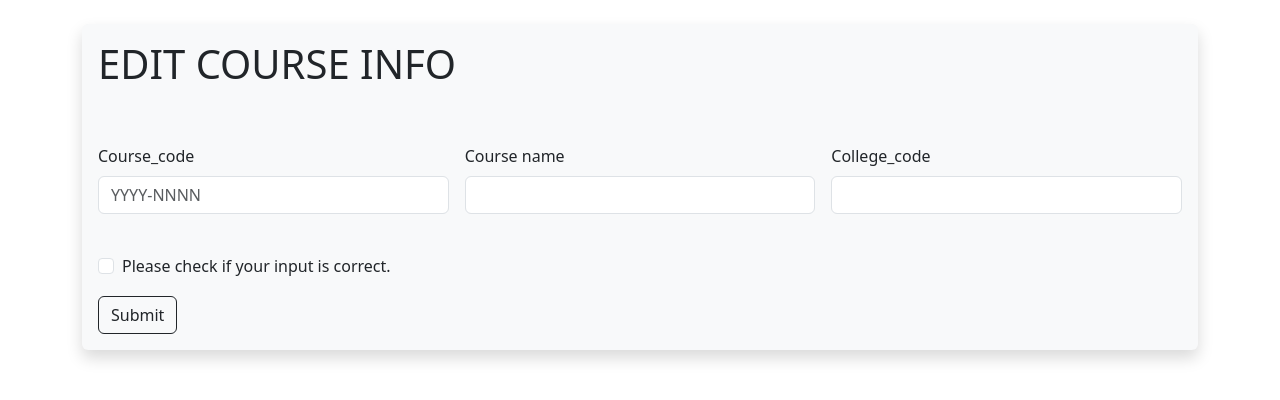
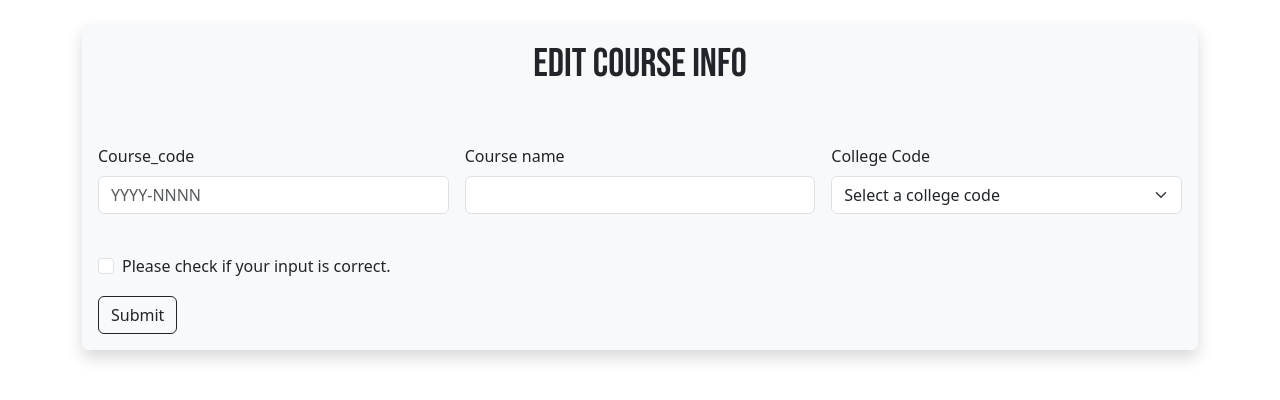
Before and after one commit to edenDorato27/SSIS_CCC181_WEB, a Flask app: template app/templates/edit_course.html in a window 1280 px wide. Shown: the part 56-456 px from the top of the page. Run offline with Flask 3, Linux system fonts and the light colour scheme; the template is opened without the code that fills it, so the values that code supplies are empty; some libraries are stand-ins or nearby versions.

Commit message:
changed font and modified dropdown menu for student and course

```diff
--- a/app/course/controller.py
+++ b/app/course/controller.py
@@ -42,6 +42,7 @@ def add():
 def edit_course():
     course_code = request.args.get('course_code')
     form = CourseForm()
+    college_code = courseModel.Course.get_college_code()
     course_data = courseModel.Course.get_course_by_id(course_code)
 
     if course_data:
@@ -67,7 +68,7 @@ def edit_course():
         else:
             flash("Failed to update course information.", "error")
 
-    return render_template("edit_course.html", form=form, info=course_data_dict)
+    return render_template("edit_course.html", form=form, info=course_data_dict, college=college_code)
 
 @course_bp.route("/course/delete", methods=["POST"])
 def delete_course():
--- a/app/static/css/styles.css
+++ b/app/static/css/styles.css
@@ -10,6 +10,11 @@
 .spaced-button {
     margin-right: 0px;
 }
+
+h1 {
+    font-family: 'Bebas Neue', sans-serif;
+    text-align: center;
+  }
 
 #popup {
     display: none;
--- a/app/student/controller.py
+++ b/app/student/controller.py
@@ -44,6 +44,7 @@ def add():
 def edit_student():
     id_number = request.args.get('id_number')
     form = StudentForm()
+    course_code = studModel.Student.get_course_code()
     student_data = studModel.Student.get_student_by_id(id_number)
 
     if student_data:
@@ -74,7 +75,7 @@ def edit_student():
         else:
             flash("Failed to update student information.", "error")
 
-    return render_template("edit_student.html", form=form, info=student_data_dict)
+    return render_template("edit_student.html", form=form, info=student_data_dict, course=course_code)
 
 @student_bp.route("/student/delete", methods=["POST"])
 def delete_student():
--- a/app/templates/add_student.html
+++ b/app/templates/add_student.html
@@ -84,8 +84,8 @@
             <label for="validationCustom05" class="form-label">Gender</label>
             <select class="form-select" id="validationCustom05" name="gender" required>
                 <option selected disabled value="">Choose...</option>
-                <option>M</option>
-                <option>F</option>
+                <option>Male</option>
+                <option>Female</option>
                 <option>Others</option>
             </select>
             <div class="invalid-feedback">
--- a/app/templates/base.html
+++ b/app/templates/base.html
@@ -10,7 +10,7 @@
     <link href="https://cdn.jsdelivr.net/npm/bootstrap@5.3.2/dist/css/bootstrap.min.css" rel="stylesheet" integrity="sha384-T3c6CoIi6uLrA9TneNEoa7RxnatzjcDSCmG1MXxSR1GAsXEV/Dwwykc2MPK8M2HN" crossorigin="anonymous">
     <!--CSS-->
     <link href="{{ url_for('static', filename='css/styles.css') }}" rel="stylesheet">
-
+    <link href="https://fonts.googleapis.com/css2?family=Bebas+Neue&display=swap" rel="stylesheet">
     </head>
   <body>
     {% include 'navbar.html' %}
--- a/app/templates/course.html
+++ b/app/templates/course.html
@@ -43,7 +43,7 @@
             <td>{{ info[2] }}</td>
             <td class="table__cell">
               <a href="{{ url_for('course.edit_course', course_code=info[0]) }}" class="btn btn-warning" style="background-color: #4895EF; color:#FFFFFF; border-color: #4895EF">Edit</a>
-              <button type="button" class="btn btn-danger delete-course-button" data-id="{{ info[0] }}">Delete</button>
+              <button type="button" class="btn btn-danger delete-button" data-id="{{ info[0] }}">Delete</button>
             </td>
           </tr>
         {% endfor %}
--- a/app/templates/edit_college.html
+++ b/app/templates/edit_college.html
@@ -10,7 +10,7 @@
     <form class="row g-3 needs-validation" method="POST" action="{{ url_for('college.edit_college', college_code=info.college_code) }}" novalidate>
         <!-- Include the ID number as part of the action URL -->
         <!-- ID Number -->
-        <div class="col-md-4">
+        <div class="col-md-6">
             <label for="validationCustom01" class="form-label">College code</label>
             <input type="text" class="form-control" id="validationCustom01" name="college_code" required value="{{ info.college_code }}" readonly>
             <div class="valid-feedback">
@@ -22,7 +22,7 @@
         </div>
 
         <!-- First Name -->
-        <div class="col-md-4">
+        <div class="col-md-6">
             <label for="validationCustom02" class="form-label">College name</label>
             <input type="text" class="form-control" id="validationCustom02" name="college_name" required value="{{ info.college_name }}">
             <div class="valid-feedback">
--- a/app/templates/edit_course.html
+++ b/app/templates/edit_course.html
@@ -31,14 +31,20 @@
                 Please enter your First Name.
             </div>
         </div>
-        <!-- Last Name -->
+
         <div class="col-md-4">
-            <label for="validationCustomUsername" class="form-label">College_code</label>
-            <div class="input-group has-validation">
-                <input type="text" class="form-control" id="validationCustomUsername" name="college_code" required value="{{ info.college_code }}">
-                <div class="invalid-feedback">
-                    Please enter your Last Name.
-                </div>
+            <label for="validationCustom03" class="form-label">College Code</label>
+            <select class="form-select" id="validationCustom03" name="college_code" required>
+                <option value="" selected>Select a college code</option>
+                {% for college in college %}
+                    <option value="{{ college.college_code }}">{{ college.college_code }}</option>
+                {% endfor %}
+            </select>
+            <div class="valid-feedback">
+                Looks good!
+            </div>
+            <div class="invalid-feedback">
+                Please select a college code.
             </div>
         </div>
 
```
Also changed, not shown: app/templates/edit_student.html (+12 -6 lines).
